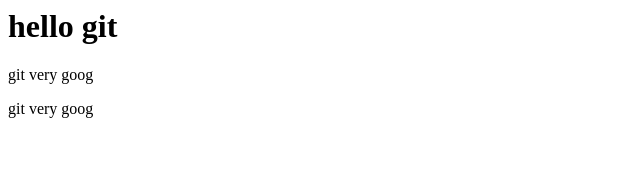
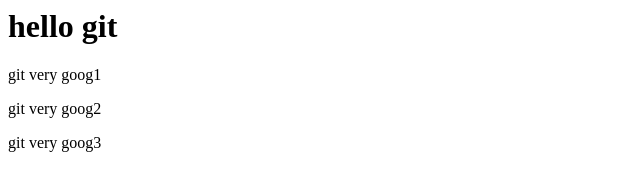
Before and after one commit to peiliangliu/hub, a plain HTML site: page index.html in a window 1280 px wide. Shown: the whole page, without its empty margins (0-640 px from the left). Drawn offline with Linux system fonts and the light colour scheme.

Commit message:
更新数字

```diff
--- a/index.html
+++ b/index.html
@@ -1,3 +1,4 @@
 <h1> hello git</h1>
-<p>git very goog</p>
-<p>git very goog</p>
+<p>git very goog1</p>
+<p>git very goog2</p>
+<p>git very goog3</p>
```
